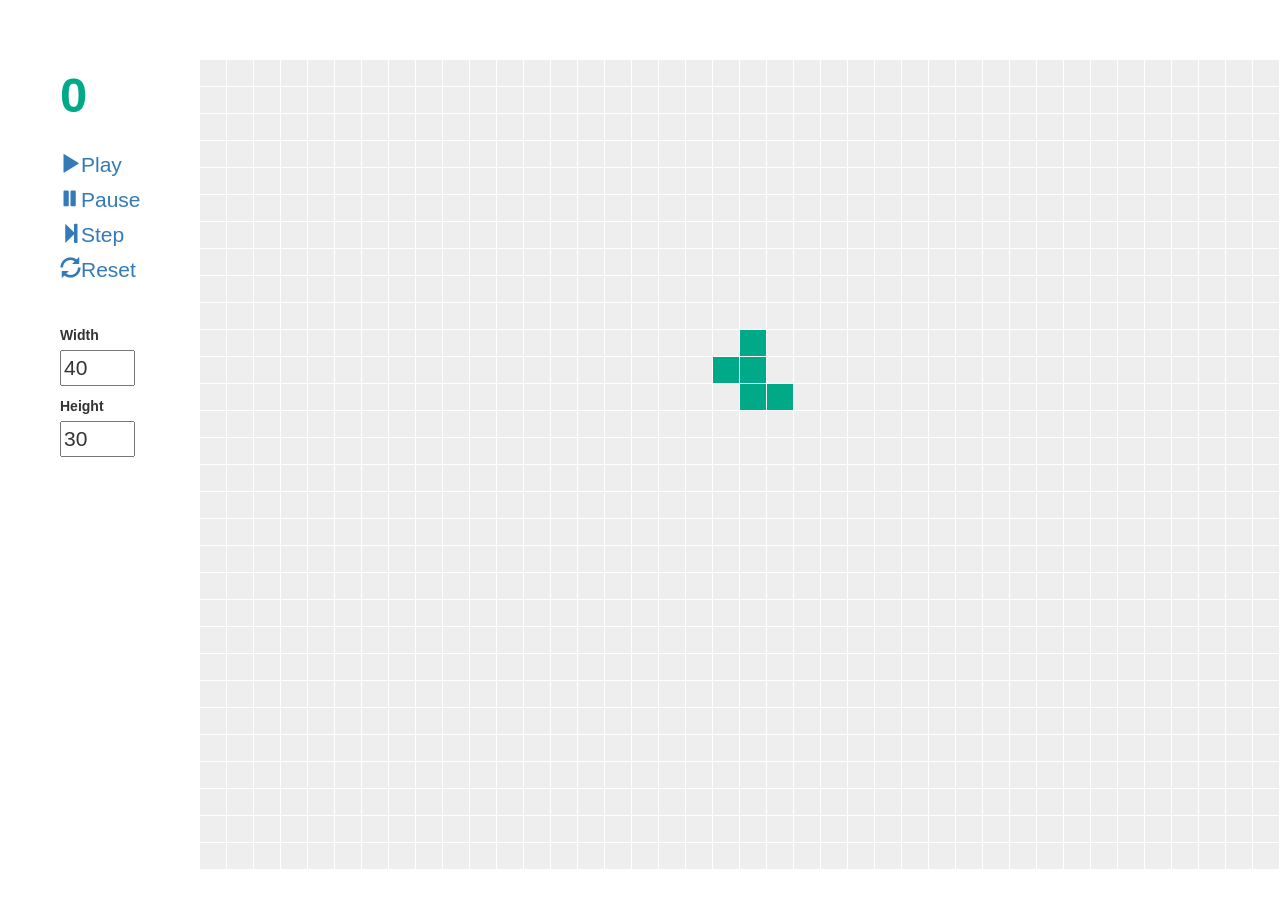
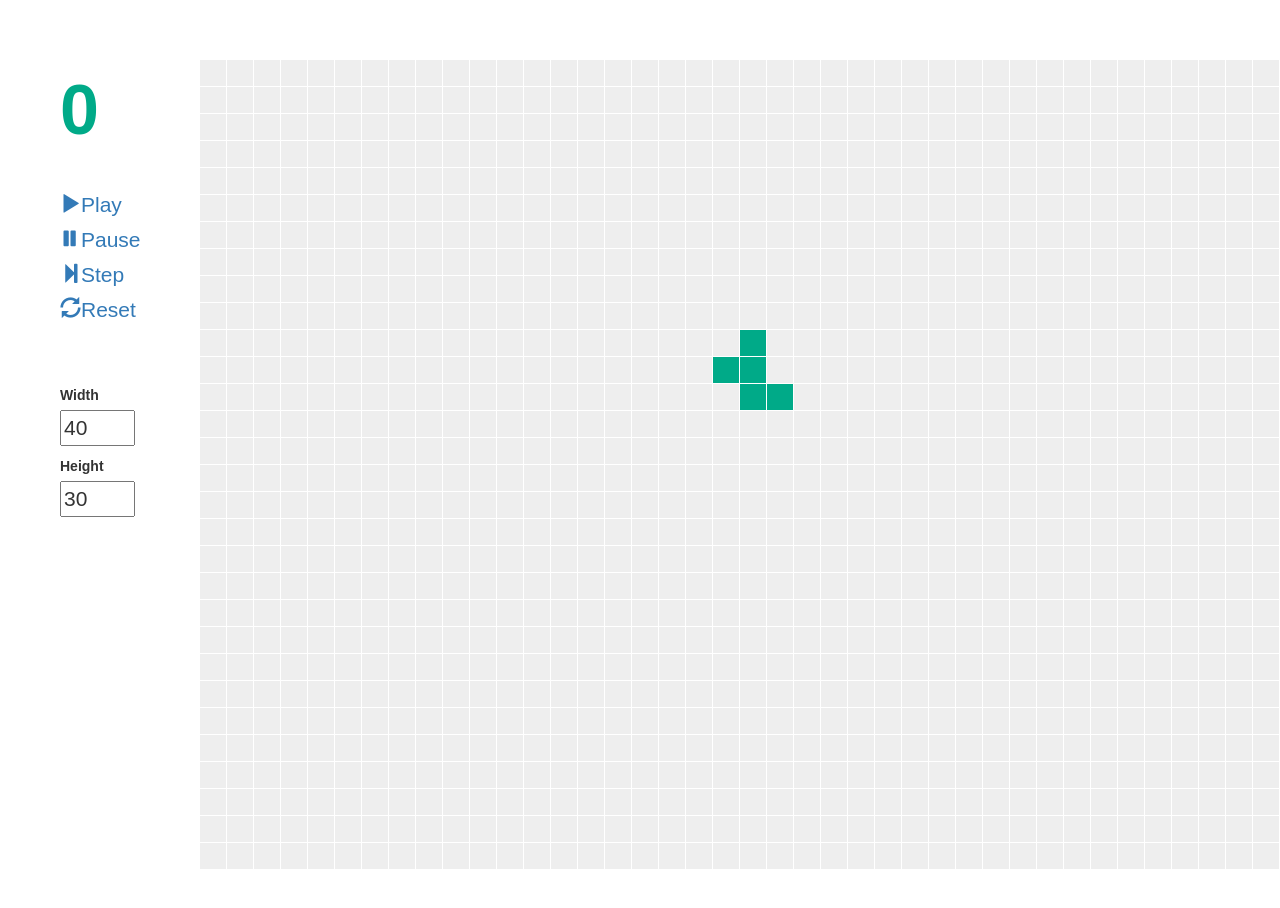
Before and after one commit to marksoper/life, a React (Create React App) app: page / in a window 1280 px wide. Shown: the top 908 px of the page. Built offline with nearby package versions, Linux system fonts and the light colour scheme.

Commit message:
fixed bug with a bad optimization for finding new min dims upon toggle cell active

```diff
--- a/src/components/LifeContainer/LifeContainer.css
+++ b/src/components/LifeContainer/LifeContainer.css
@@ -12,15 +12,15 @@
 }
 
 .GenCount {
-  font-size: 350%;
+  font-size: 500%;
   flex-grow: 1;
   font-weight: bold;
   color: #0a8;
 }
 
 .SimControls {
-  margin-top: 20px;
-  margin-bottom: 40px;
+  margin-top: 30px;
+  margin-bottom: 60px;
   font-size: 150%;
 }
 
--- a/src/rootReducer.js
+++ b/src/rootReducer.js
@@ -4,7 +4,8 @@ import {
   step,
   cloneBoard,
   resizeBoard,
-  setCells
+  setCells,
+  getMinimumAllowableDimensions
 } from './life/life';
 import { actionTypes } from './actions';
 import config from './config';
@@ -41,11 +42,12 @@ function toggleCellStartValueNextState(state, r, c) {
   const nextState = {
     board: nextBoard
   };
-  if (c >= state.minBoardWidth) {
-    nextState.minBoardWidth = c + 1;
+  const nextMinDims = getMinimumAllowableDimensions(nextBoard);
+  if (nextMinDims[0] !== state.minBoardWidth) {
+    nextState.minBoardWidth = nextMinDims[0];
   }
-  if (r >= state.minBoardHeight) {
-    nextState.minBoardHeight = r + 1;
+  if (nextMinDims[1] !== state.minBoardHeight) {
+    nextState.minBoardHeight = nextMinDims[1];
   }
   return nextState;
 }
```
